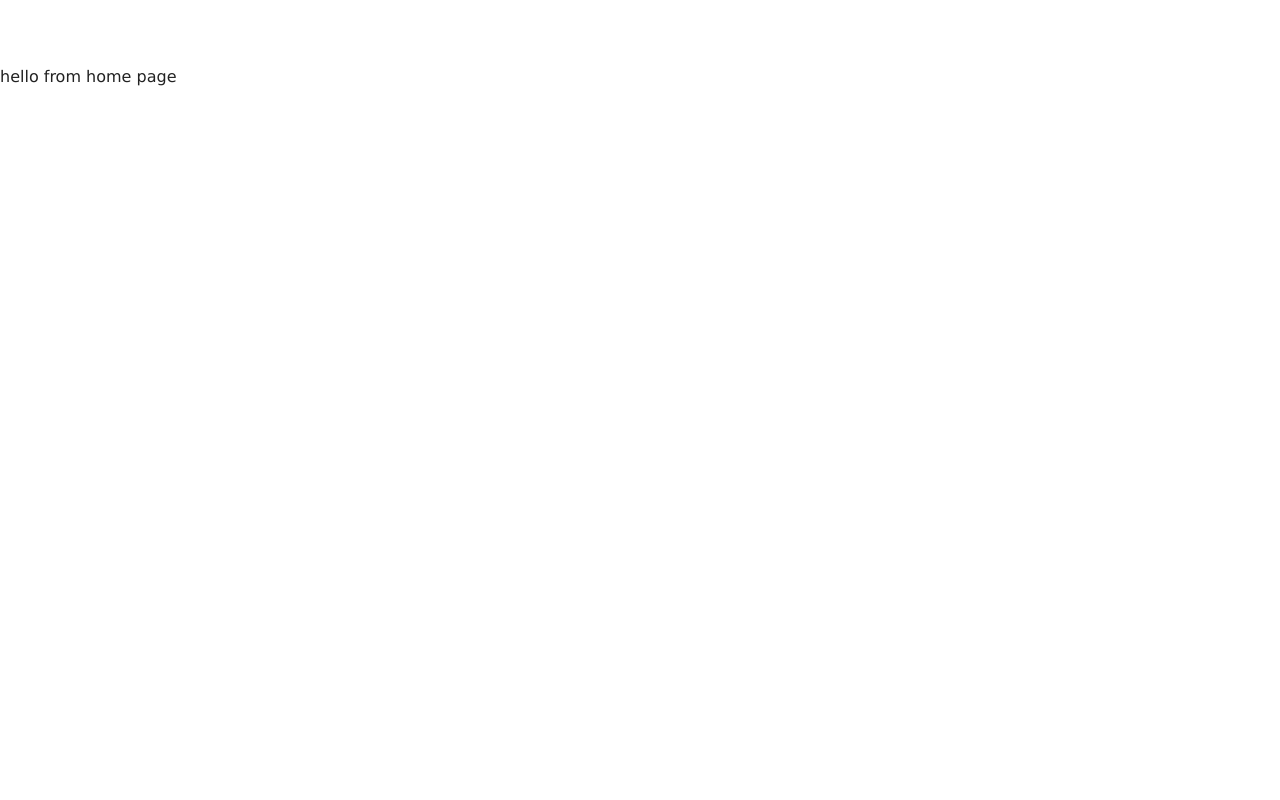
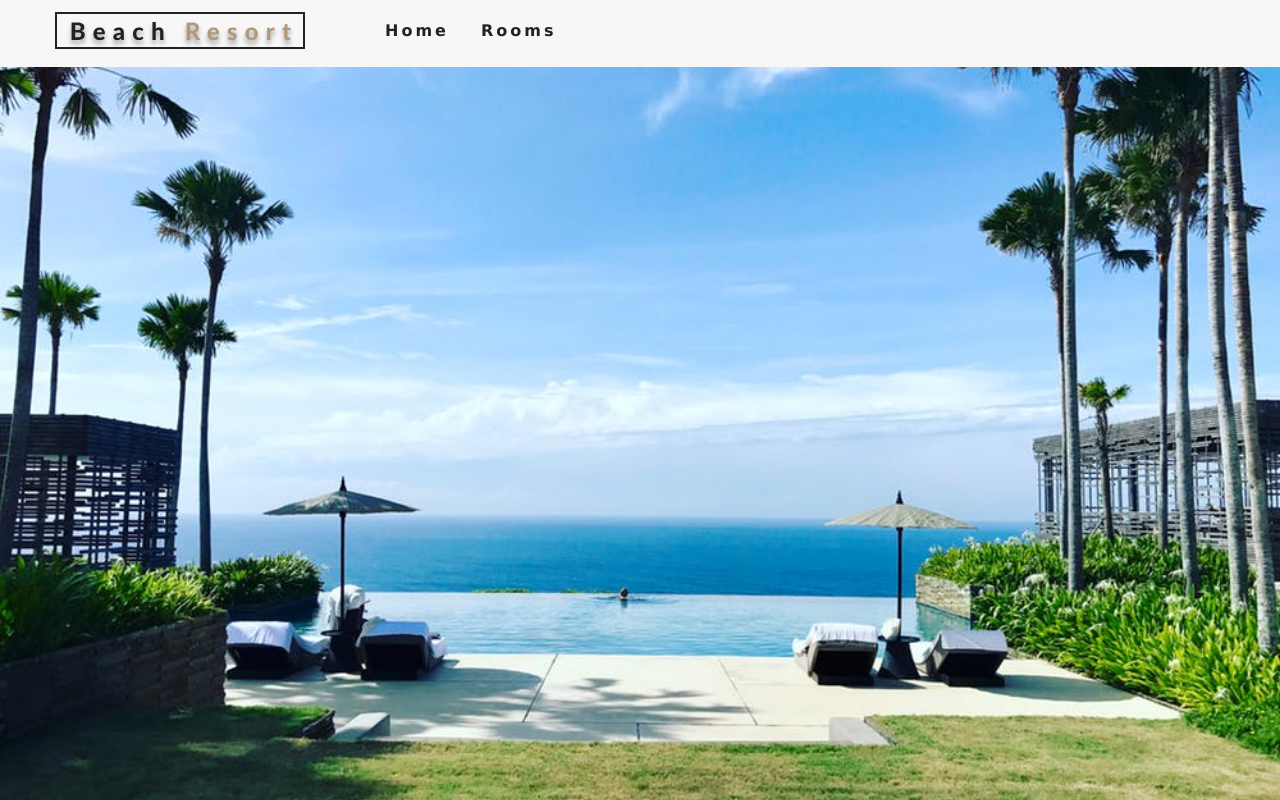
Before and after one commit to tashijain/Beach-Resort-React-app, a React (Create React App) app: page / in a window 1280 px wide. Built offline with nearby package versions, Linux system fonts and the light colour scheme.

Commit message:
navbar, components setup

```diff
--- a/src/App.js
+++ b/src/App.js
@@ -8,11 +8,14 @@
 
 import { Route, Switch } from "react-router-dom";
 
+import Navbar from "./components/Navbar";
+
 function App() {
   return (
     <>
       {/* switch renders the first route that matches/includes the path
       a route with no path always matches so Error is default page shown*/}
+      <Navbar />
       <Switch>
         <Route exact path="/" component={Home} />
         <Route exact path="/rooms/" component={Rooms} />
--- /dev/null
+++ b/src/components/Hero.js
@@ -0,0 +1,12 @@
+import React from "react";
+
+export default function Hero({ children, hero }) {
+  return (
+    // use hero as a prop which keep changin the className and so diff styling
+    <header className={hero}>{children}</header>
+  );
+}
+
+Hero.defaultProps = {
+  hero: "defaultHero",
+};
--- /dev/null
+++ b/src/components/Navbar.js
@@ -0,0 +1,47 @@
+import React, { Component } from "react";
+
+import logo from "../images/logo.svg";
+import { FaAlignRight } from "react-icons/fa";
+import { Link } from "react-router-dom";
+
+export default class Navbar extends Component {
+  state = {
+    isOpen: false,
+  };
+
+  // toggling the navbar icon
+  handleToggle = () => {
+    this.setState({ isOpen: !this.state.isOpen });
+  };
+
+  render() {
+    return (
+      <nav className="navbar">
+        <div className="nav-center">
+          <div className="nav-header">
+            <Link to="/">
+              <img src={logo} alt="Beach Resort Logo" />
+            </Link>
+            <button
+              type="button"
+              className="nav-btn"
+              onClick={this.handleToggle}
+            >
+              <FaAlignRight className="nav-icon" />
+            </button>
+          </div>
+          <ul
+            className={this.state.isOpen ? "nav-links show-nav" : "nav-links"}
+          >
+            <li>
+              <Link to="/">Home</Link>
+            </li>
+            <li>
+              <Link to="/rooms">Rooms</Link>
+            </li>
+          </ul>
+        </div>
+      </nav>
+    );
+  }
+}
--- a/src/pages/Error.js
+++ b/src/pages/Error.js
@@ -1,5 +1,6 @@
 import React from "react";
+import Hero from "../components/Hero";
 
 export default function Error() {
-  return <div>hello from error page</div>;
+  return <Hero />;
 }
--- a/src/pages/Home.js
+++ b/src/pages/Home.js
@@ -1,5 +1,6 @@
 import React from "react";
+import Hero from "../components/Hero";
 
 export default function Home() {
-  return <div>hello from home page</div>;
+  return <Hero />;
 }
--- a/src/pages/Rooms.js
+++ b/src/pages/Rooms.js
@@ -1,5 +1,6 @@
 import React from "react";
+import Hero from "../components/Hero";
 
 export default function Rooms() {
-  return <div>hello from rooms page</div>;
+  return <Hero hero="roomsHero" />;
 }
```
